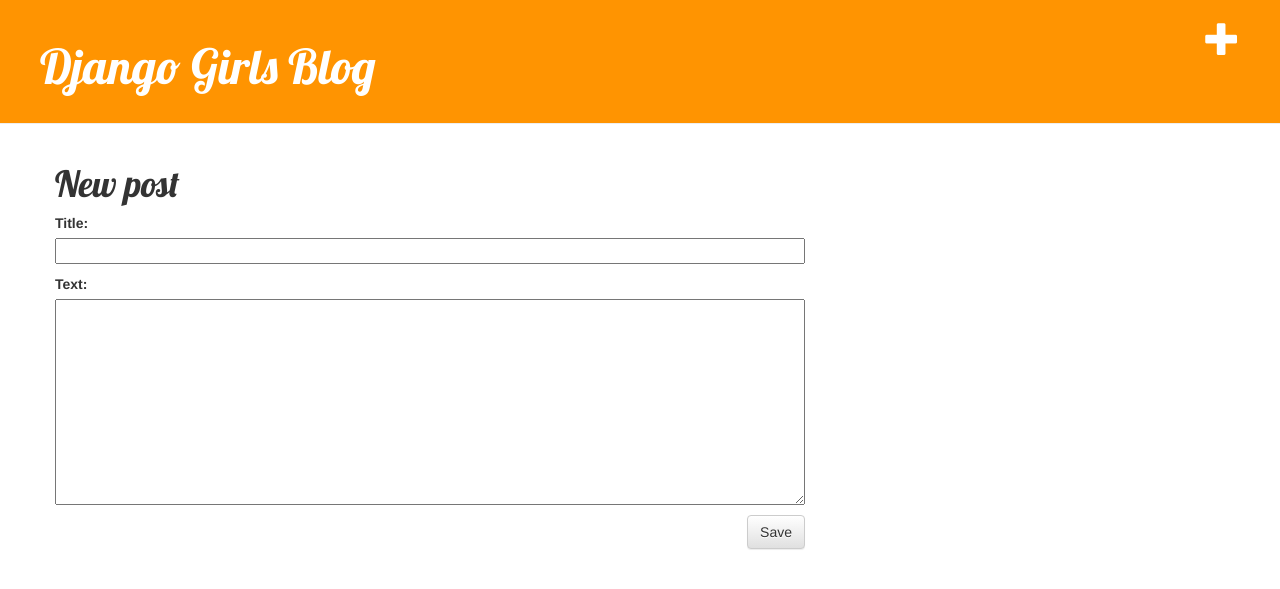
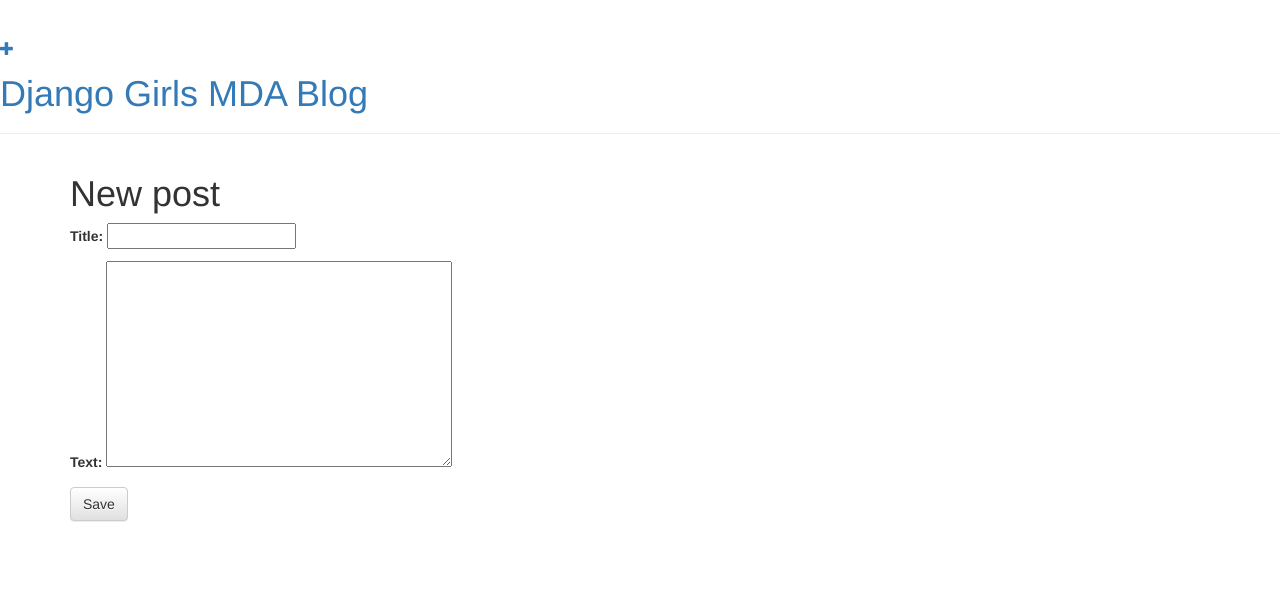
Before and after one commit to Glemhel/my-first-blog, a Django app: page /post/new/ in a window 1280 px wide. Shown: the top 589 px of the page. Run offline with Django 3.2, Linux system fonts and the light colour scheme; a user stored in the database is signed in; some libraries are stand-ins or nearby versions.

Commit message:
KAKAY_TO HERNYA

```diff
--- a/blog/static/css/blog.css
+++ /dev/null
@@ -1,46 +0,0 @@
-.page-header {
-    background-color: #ff9401;
-    margin-top: 0;
-    padding: 20px 20px 20px 40px;
-}
-
-.page-header h1, .page-header h1 a, .page-header h1 a:visited, .page-header h1 a:active {
-    color: #ffffff;
-    font-size: 36pt;
-    text-decoration: none;
-}
-
-.content {
-    margin-left: 40px;
-}
-
-h1, h2, h3, h4 {
-    font-family: 'Lobster', cursive;
-}
-
-.date {
-    color: #828282;
-}
-
-.save {
-    float: right;
-}
-
-.post-form textarea, .post-form input {
-    width: 100%;
-}
-
-.top-menu, .top-menu:hover, .top-menu:visited {
-    color: #ffffff;
-    float: right;
-    font-size: 26pt;
-    margin-right: 20px;
-}
-
-.post {
-    margin-bottom: 70px;
-}
-
-.post h1 a, .post h1 a:visited {
-    color: #000000;
-}
--- a/blog/templates/blog/base.html
+++ b/blog/templates/blog/base.html
@@ -12,7 +12,7 @@
       {% if user.is_authenticated %}
         <a href="{% url 'post_new' %}" class="top-menu"><span class="glyphicon glyphicon-plus"></span></a>
       {% endif %}
-        <h1><a href="/">Django Girls Blog</a></h1>
+        <h1><a href="/">Django Girls MDA Blog</a></h1>
     </div>
     <div class="content container">
         <div class="row">
```
Also changed, not shown: db.sqlite3.
